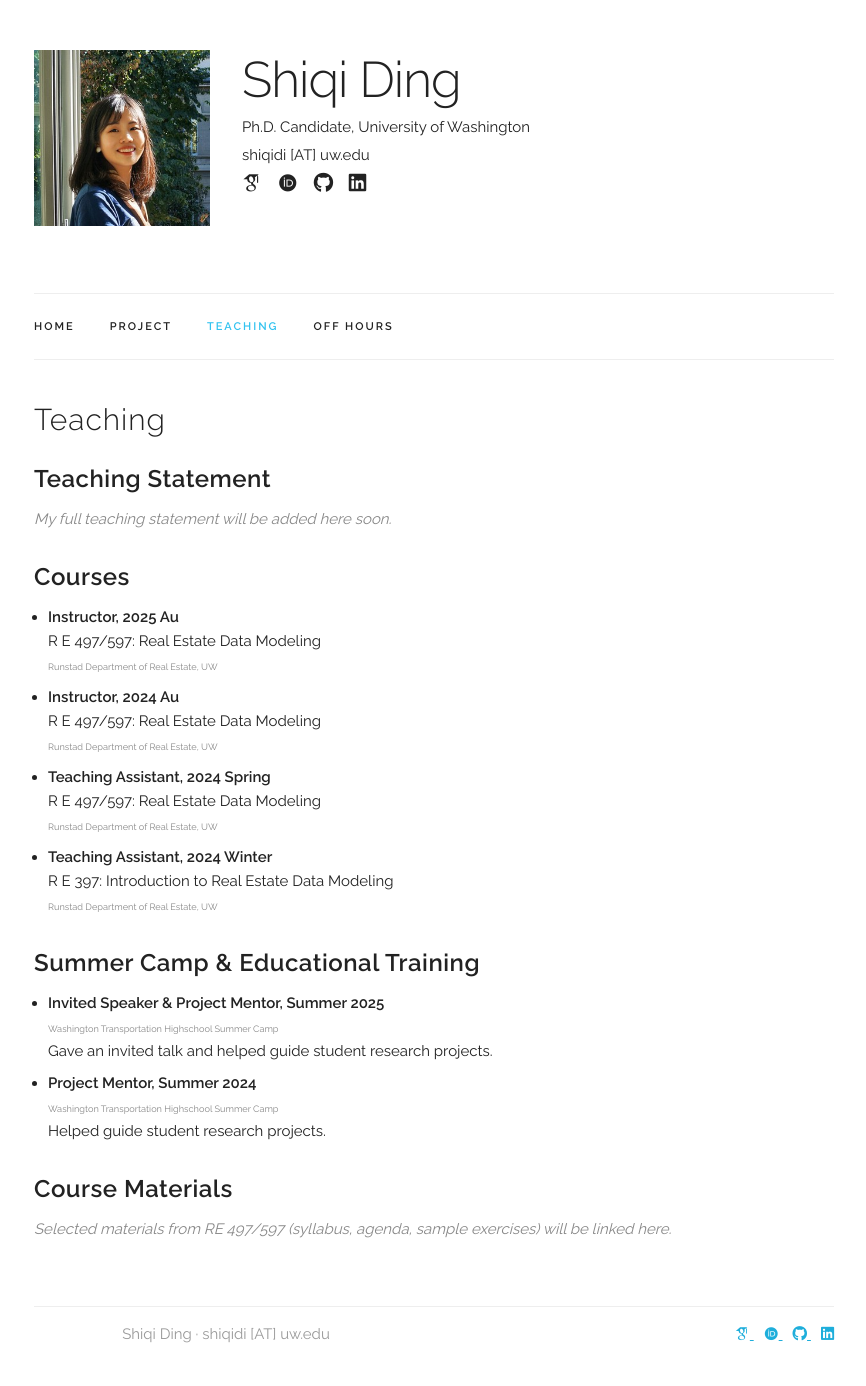
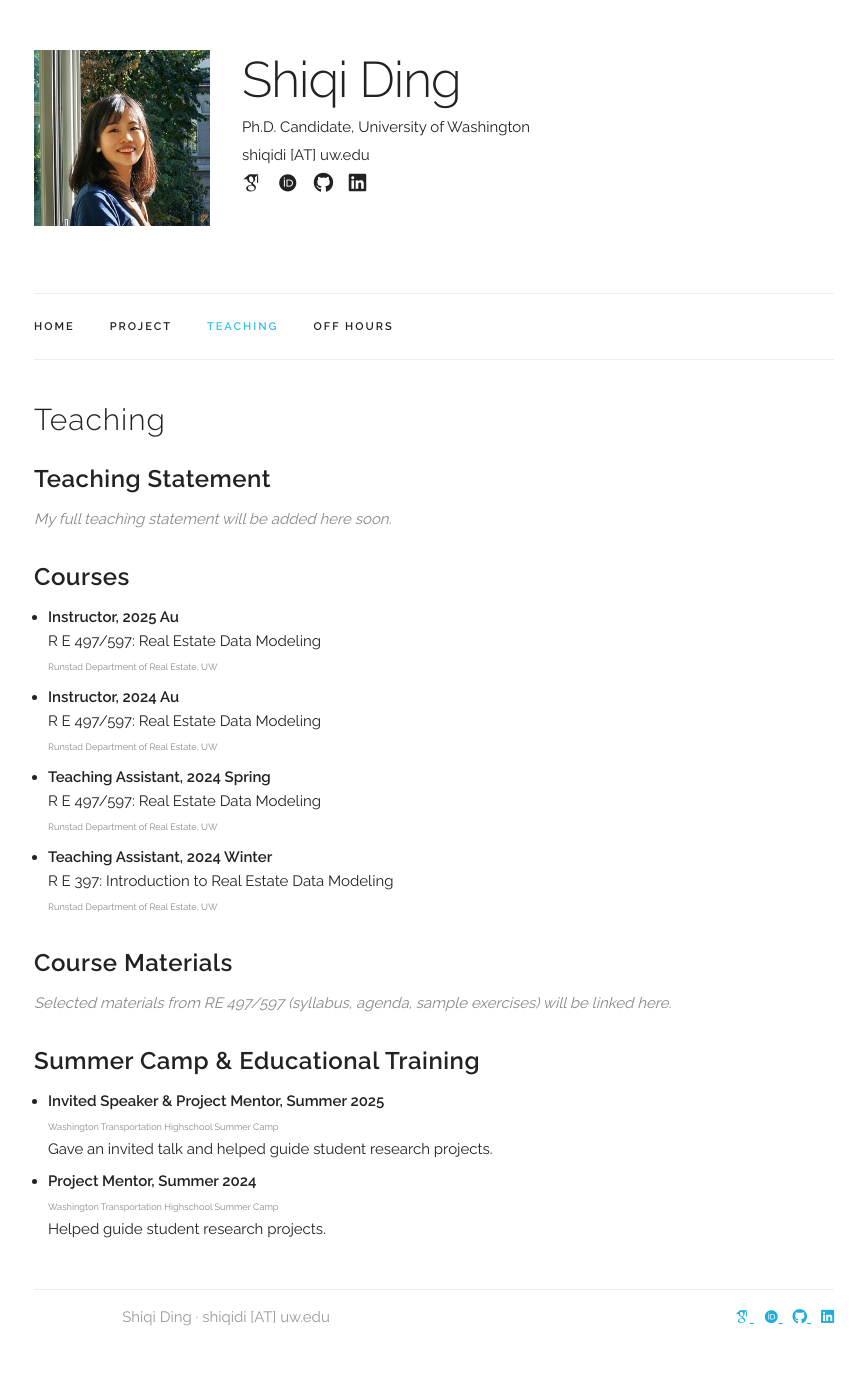
Before and after one commit to ShiQi-Ding/shiqi-ding.github.io, a Jekyll site: the page built from teaching.html, in a window 1280 px wide. Shown: the whole page, without its empty margins (206-1072 px from the left). Built offline with Jekyll 4.4.1, drawn with Linux system fonts in a browser that asks for light colours; some web fonts are replaced.

Commit message:
Update teaching.html

```diff
--- a/teaching.html
+++ b/teaching.html
@@ -20,6 +20,9 @@ title: Teaching
     {% endfor %}
   </ul>
 
+  <h5 class="teaching-section-heading">Course Materials</h5>
+  <p class="teaching-placeholder">Selected materials from RE 497/597 (syllabus, agenda, sample exercises) will be linked here.</p>
+
   <h5 class="teaching-section-heading">Summer Camp &amp; Educational Training</h5>
   <ul class="vita-list">
     {% for item in site.data.teaching.summer_camp %}
@@ -31,6 +34,4 @@ title: Teaching
     {% endfor %}
   </ul>
 
-  <h5 class="teaching-section-heading">Course Materials</h5>
-  <p class="teaching-placeholder">Selected materials from RE 497/597 (syllabus, agenda, sample exercises) will be linked here.</p>
 </div>
```
